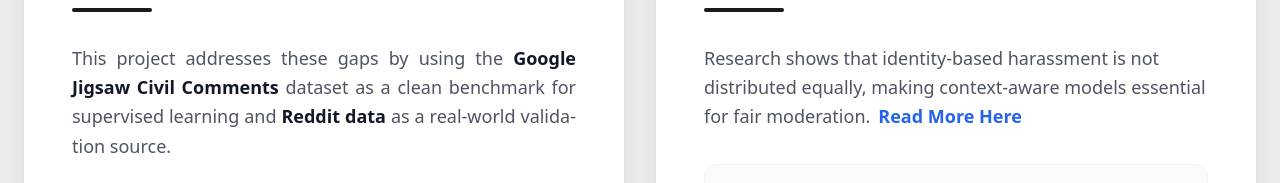
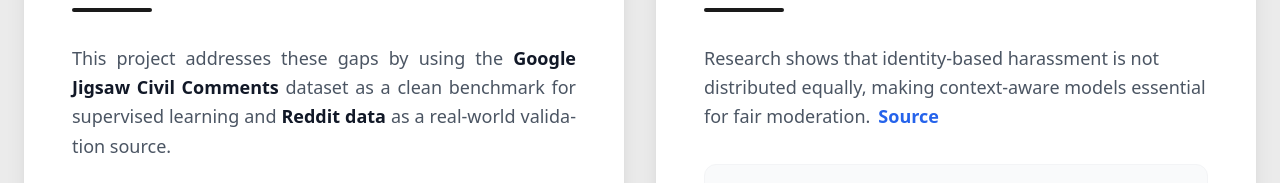
Before and after one commit to glenpaulson/toxicity-mining-website, a React (Vite) app in the folder project-website/: page /#/ in a window 1280 px wide. Shown: the part 3602-3785 px from the top of the page. Built offline with nearby package versions, Linux system fonts and the light colour scheme.

Commit message:
chore: clean up

```diff
--- a/project-website/src/pages/Landing.tsx
+++ b/project-website/src/pages/Landing.tsx
@@ -241,7 +241,7 @@
                 rel="noopener noreferrer"
                 className="ml-2 inline-block text-blue-600 font-bold hover:text-blue-800 hover:underline transition-colors"
               >
-                Read More Here
+                Source
               </a>
             </p>
 
```
